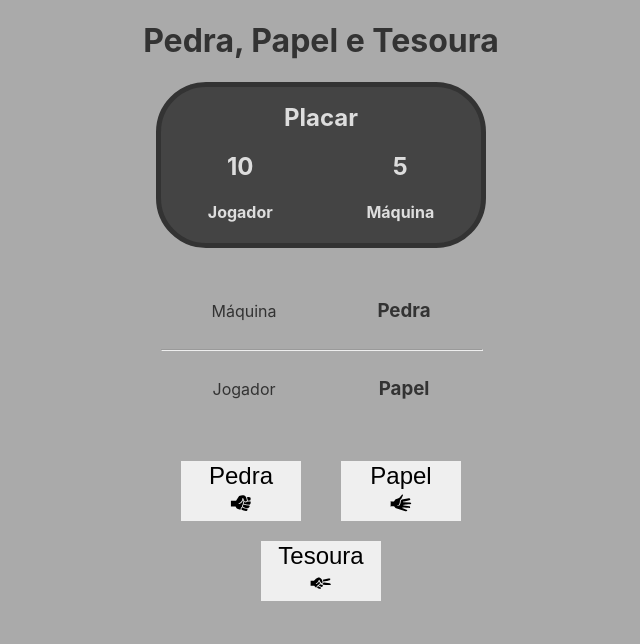
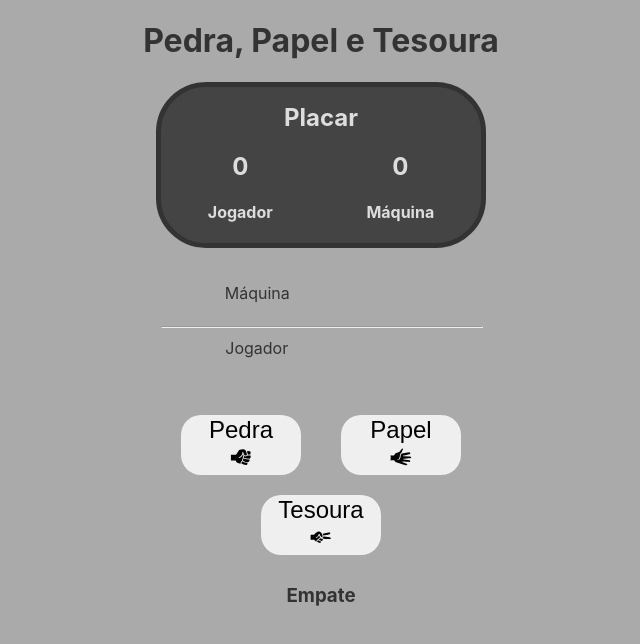
Before and after one commit to cosgon/game-of-chance-react, a React (Create React App) app: page / in a window 1280 px wide. Shown: the top 644 px of the page, without its empty margins (319-959 px from the left). Built offline with nearby package versions, Linux system fonts and the light colour scheme.

Commit message:
feature: game script completed

```diff
--- a/src/App.js
+++ b/src/App.js
@@ -2,8 +2,36 @@ import "./App.css";
 import ScoreBoard from "./components/ScoreBoard";
 import Battle from "./components/Battle";
 import Chooses from "./components/Chooses";
+import { useEffect, useState } from "react";
 
 function App() {
+  const [playerPoints, setPlayerPoints] = useState(0);
+  const [machinePoints, setMachinePoints] = useState(0);
+  const [choose, setChoose] = useState([]);
+  const [message, setMessage] = useState("");
+
+  useEffect(() => {
+    const winComb = [
+      [1, 3],
+      [3, 2],
+      [2, 1],
+    ];
+
+    for (let i = 0; i < winComb.length; i++) {
+      if (winComb[i][0] === choose[0] && winComb[i][1] === choose[1]) {
+        setMessage("Você Venceu");
+        return setPlayerPoints((p) => p + 5);
+      }
+    }
+
+    if (choose[0] === choose[1]) {
+      return setMessage("Empate");
+    } else {
+      setMessage("Máquina Venceu");
+      return setMachinePoints((m) => m + 5);
+    }
+  }, [choose]);
+
   return (
     <div className="App">
       <header>
@@ -11,12 +39,14 @@ function App() {
       </header>
 
       <main>
-        <ScoreBoard></ScoreBoard>
-        <Battle></Battle>
-        <Chooses></Chooses>
+        <ScoreBoard playerPoints={playerPoints} machinePoints={machinePoints} />
+        <Battle chooses={choose} />
+        <Chooses playerChoose={setChoose} />
       </main>
 
-      <footer></footer>
+      <footer>
+        <h3>{message}</h3>
+      </footer>
     </div>
   );
 }
--- a/src/components/Battle/index.jsx
+++ b/src/components/Battle/index.jsx
@@ -1,16 +1,34 @@
 import "./styles.css";
 
-const Battle = () => {
+const Battle = (props) => {
+  const { chooses } = props;
+
+  const chooseName = (numb) => {
+    switch (numb) {
+      case 1:
+        return "Pedra";
+
+      case 2:
+        return "Papel";
+
+      case 3:
+        return "Tesoura";
+
+      default:
+        break;
+    }
+  };
+
   return (
     <div className="battle">
       <div className="machineFight">
         <span>Máquina</span>
-        <h3> Pedra </h3>
+        <h3> {chooseName(chooses[1])} </h3>
       </div>
       <hr />
       <div className="playerFight">
         <span>Jogador</span>
-        <h3>Papel</h3>
+        <h3>{chooseName(chooses[0])}</h3>
       </div>
     </div>
   );
--- a/src/components/Chooses/index.jsx
+++ b/src/components/Chooses/index.jsx
@@ -1,18 +1,22 @@
 import "./styles.css";
 import { GiRock, GiPaper, GiScissors } from "react-icons/gi";
 
-const Chooses = () => {
+const Chooses = (props) => {
+  const choose = (choose) => {
+    return props.playerChoose([choose, Math.floor(Math.random(1) * 3) + 1]);
+  };
+
   return (
     <div className="chooses">
-      <button className="chooseButton">
+      <button className="chooseButton" onClick={() => choose(1)}>
         Pedra <br />
         <GiRock />
       </button>
-      <button className="chooseButton">
+      <button className="chooseButton" onClick={() => choose(2)}>
         Papel <br />
         <GiPaper />
       </button>
-      <button className="chooseButton">
+      <button className="chooseButton" onClick={() => choose(3)}>
         Tesoura <br />
         <GiScissors />
       </button>
--- a/src/components/Chooses/styles.css
+++ b/src/components/Chooses/styles.css
@@ -2,7 +2,14 @@
   font-size: 1.5rem;
   width: 120px;
   margin: 10px;
+  border-radius: 20px;
+  transition: 300ms;
 }
+.chooseButton:hover,
+.chooseButton:focus {
+  box-shadow: 0 0 5px 5px #555;
+}
+
 .chooses {
   width: 320px;
   margin: 0 auto;
--- a/src/components/ScoreBoard/index.jsx
+++ b/src/components/ScoreBoard/index.jsx
@@ -1,15 +1,17 @@
 import "./styles.css";
 
-const ScoreBoard = () => {
+const ScoreBoard = (props) => {
+  const { playerPoints, machinePoints } = props;
+
   return (
     <div className="scoreBoard">
       <h2 className="title">Placar</h2>
       <div className="player">
-        <h2>10</h2>
+        <h2>{playerPoints}</h2>
         <h4>Jogador</h4>
       </div>
       <div className="machine">
-        <h2>5</h2>
+        <h2>{machinePoints}</h2>
         <h4>Máquina</h4>
       </div>
     </div>
```
